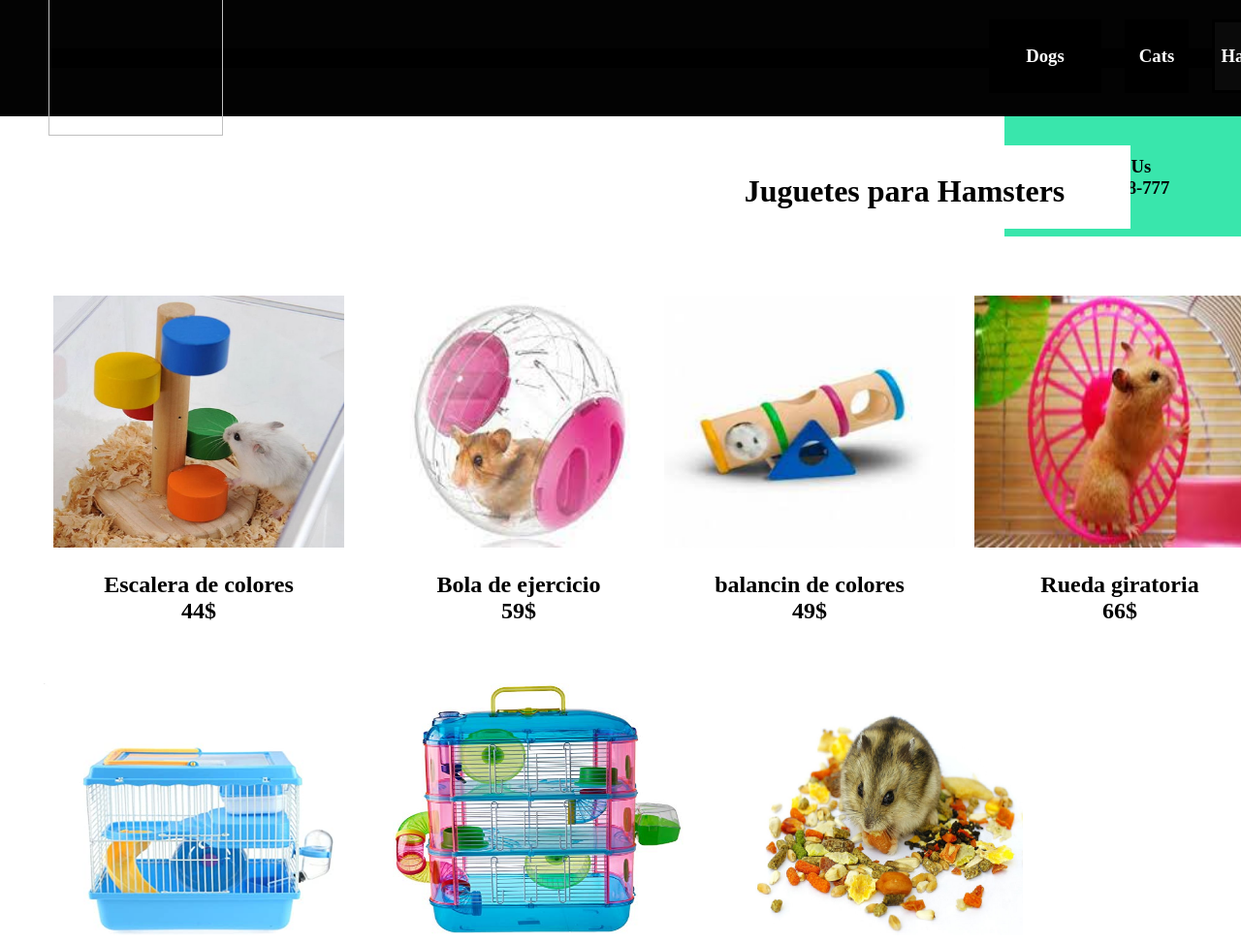
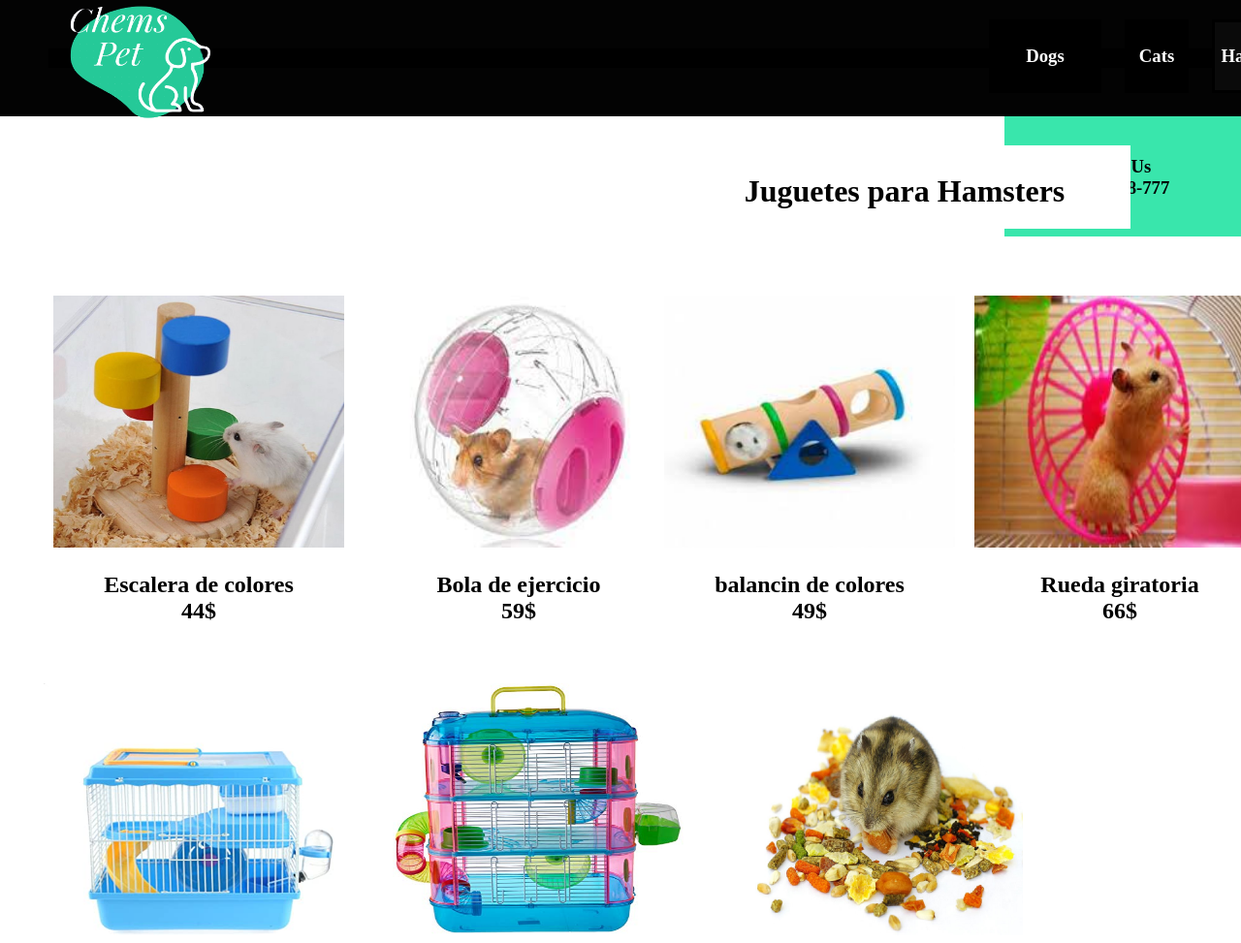
Before and after one commit to KevinGMK/hamsters, a plain HTML site: page index.html in a window 1280 px wide. Shown: the top 973 px of the page at 97% size. Drawn offline with Linux system fonts and the light colour scheme.

Commit message:
Update index.html

```diff
--- a/index.html
+++ b/index.html
@@ -9,7 +9,7 @@
 </head>
 <body>
      <div id="prin">
-        <img id="img" src="../ciclo2/hamsters/pixlr-bg-result (1).png">
+        <img id="img" src="hamsters/pixlr-bg-result (1).png">
         <div id="dogs"><h3>Dogs</h3></div>
         <div id="cats"><h3>Cats</h3></div>
         <div id="hamsters"><h3>Hamsters</h3></div>
```
